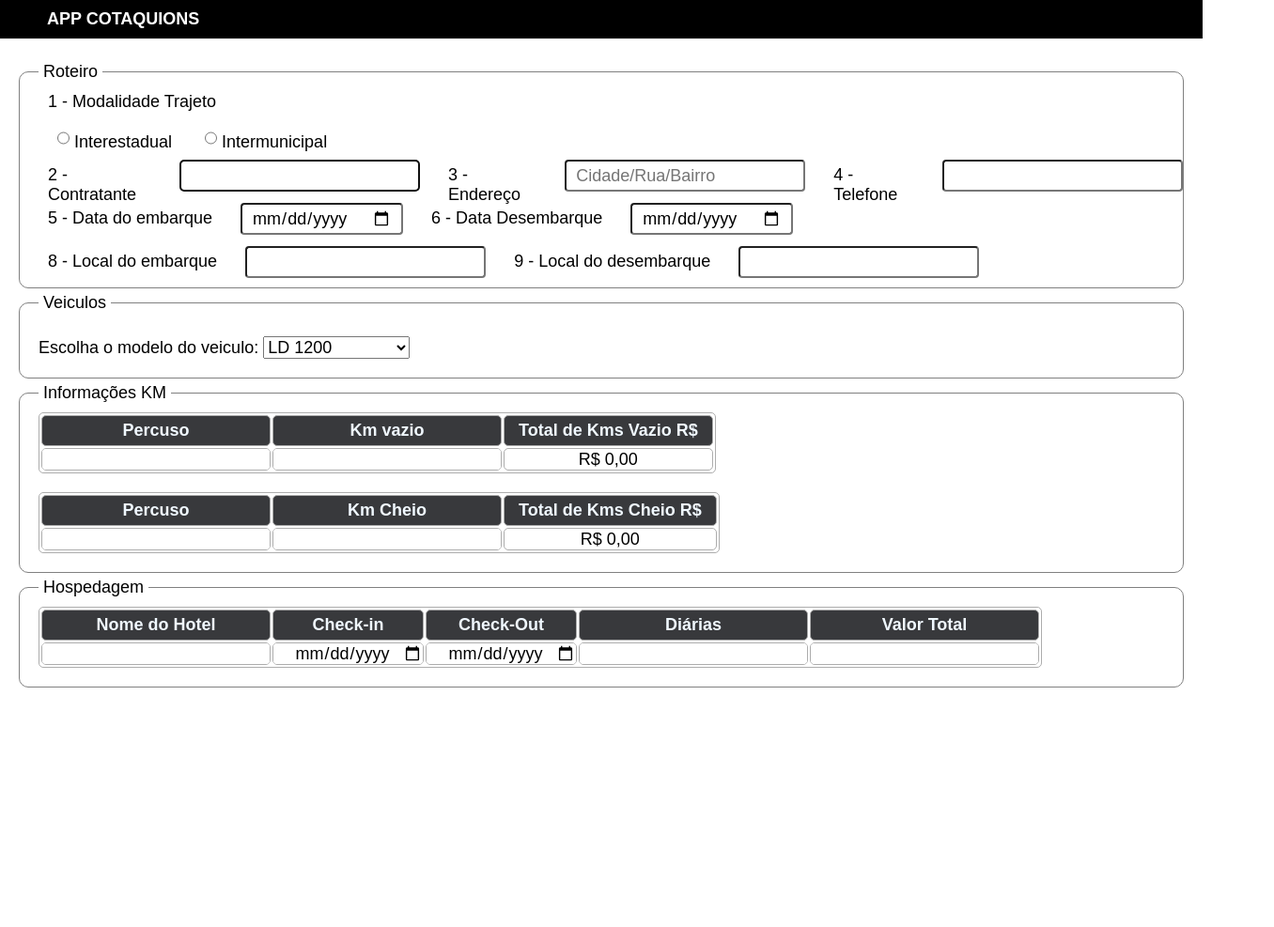
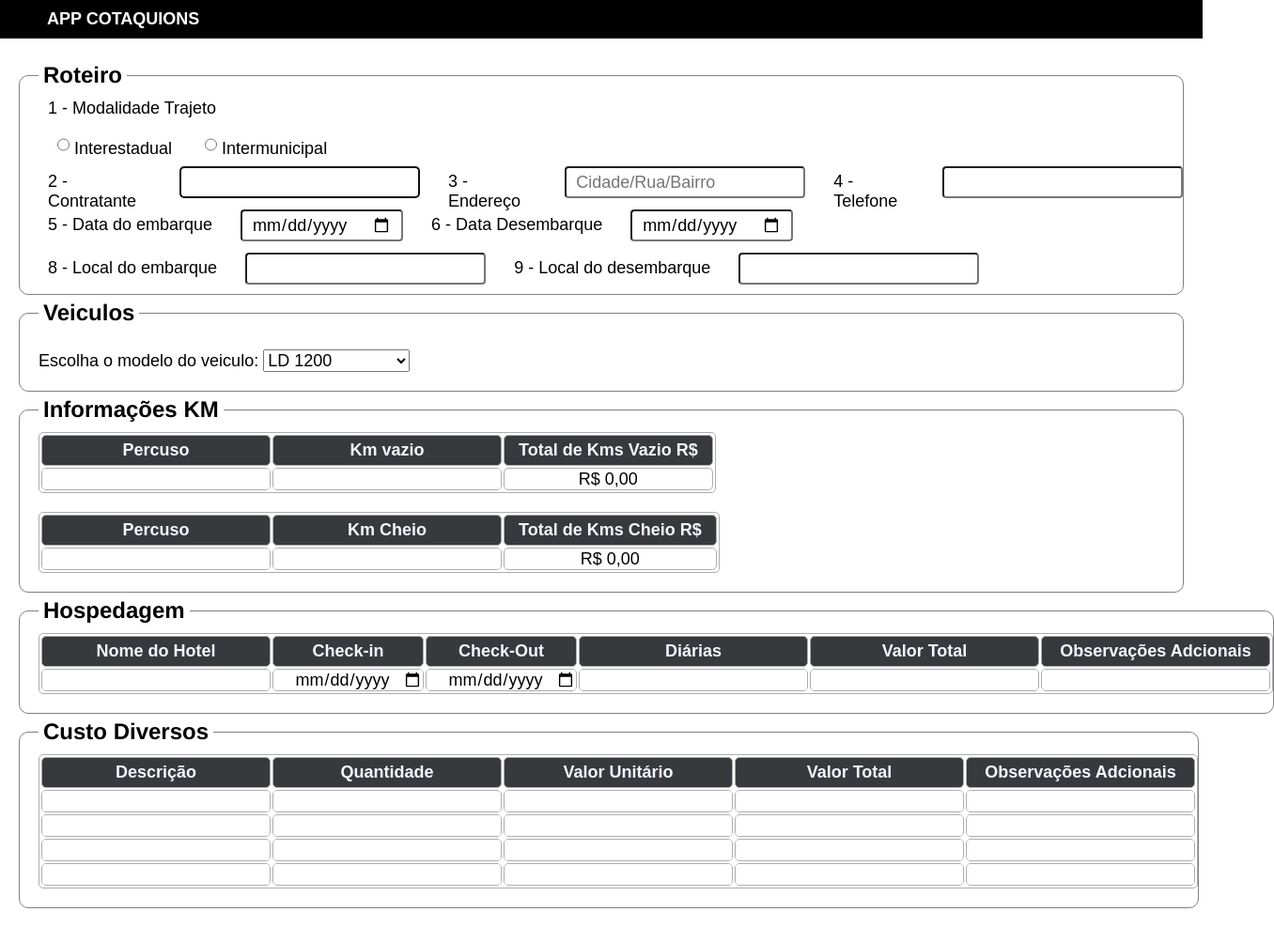
Before and after one commit to laurolabegaline/cotaquions.app, a website: page index.html in a window 1280 px wide. Shown: the whole page at 94% size, 1356 px wide, since content can reach past the window. Before the commit the page ends 800 px from the top, so only its background shows below. Drawn offline with Linux system fonts and the light colour scheme.

Commit message:
commit
Atualização dos arquivos

```diff
--- a/index.html
+++ b/index.html
@@ -165,13 +165,61 @@
                         <th>Check-Out</th>
                         <th>Diárias</th>
                         <th>Valor Total</th>
+                        <th>Observações Adcionais</th>
                      </tr>
                      <tr>
                         <td><input type="text" /></td>
                         <td><input type="date" name="" id="" /></td>
                         <td><input type="date" name="" id="" /></td>
                         <td><input type="number" name="" id="" /></td>
+                        <td>
+                           <input
+                              type="currency"
+                              name="handleMoney"
+                              id="getMoney"
+                           />
+                        </td>
+                        <td><input type="text" name="" id="" /></td>
+                     </tr>
+                  </table>
+               </fieldset>
+               <fieldset>
+                  <legend>Custo Diversos</legend>
+                  <table id="custos">
+                     <tr>
+                        <th>Descrição</th>
+                        <th>Quantidade</th>
+                        <th>Valor Unitário</th>
+                        <th>Valor Total</th>
+                        <th>Observações Adcionais</th>
+                     </tr>
+                     <tr>
+                        <td><input type="text" /></td>
+                        <td><input type="text" /></td>
                         <td><input type="number" name="" id="" /></td>
+                        <td><input type="number" name="" id="" /></td>
+                        <td><input type="text" name="" id="" /></td>
+                     </tr>
+                     <tr>
+                        <td><input type="text" /></td>
+                        <td><input type="text" /></td>
+                        <td><input type="number" name="" id="" /></td>
+                        <td><input type="number" name="" id="" /></td>
+                        <td><input type="text" name="" id="" /></td>
+                     </tr>
+                     <tr>
+                        <td><input type="text" /></td>
+                        <td><input type="text" /></td>
+                        <td><input type="number" name="" id="" /></td>
+                        <td><input type="number" name="" id="" /></td>
+                        <td><input type="text" name="" id="" /></td>
+                     </tr>
+                     <tr>
+                        <td><input type="text" /></td>
+                        <td><input type="text" /></td>
+                        <td><input type="number" name="" id="" /></td>
+                        <td><input type="number" name="" id="" /></td>
+                        <td><input type="text" name="" id="" /></td>
                      </tr>
                   </table>
                </fieldset>
--- a/style.css
+++ b/style.css
@@ -4,6 +4,7 @@
    font-size: 18px;
    font-family: Arial, Helvetica, sans-serif;
 }
+
 .topo {
    color: white;
    background-color: black;
@@ -15,6 +16,9 @@ fieldset {
    border: 1px solid gray;
 }
 legend {
+   font-family: "Franklin Gothic Medium", "Arial Narrow", Arial, sans-serif;
+   font-weight: 900;
+   font-size: 18pt;
    margin-left: 20px;
    padding: 5px;
 }
```
Also changed, not shown: main.js (+1 -22 lines).
